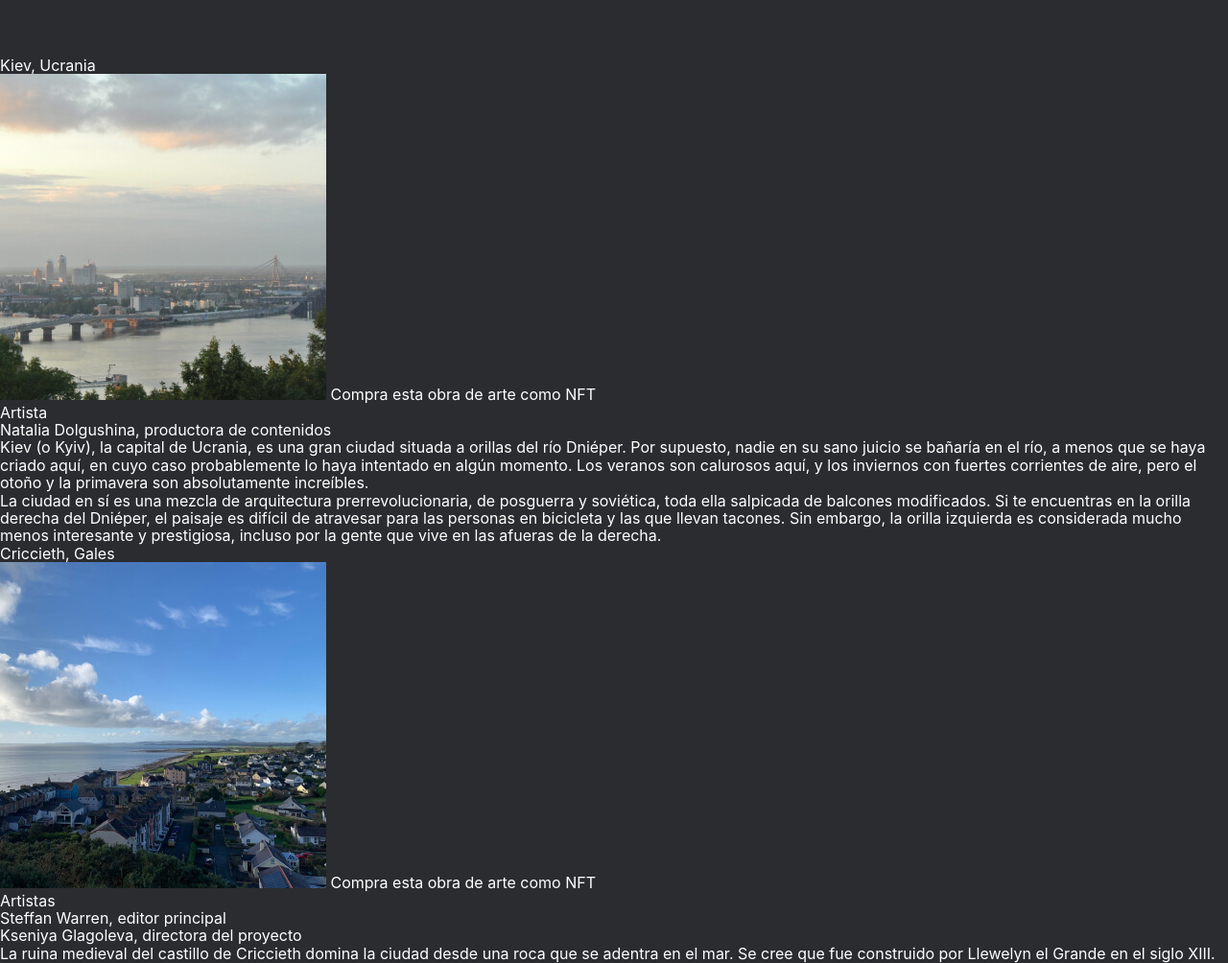
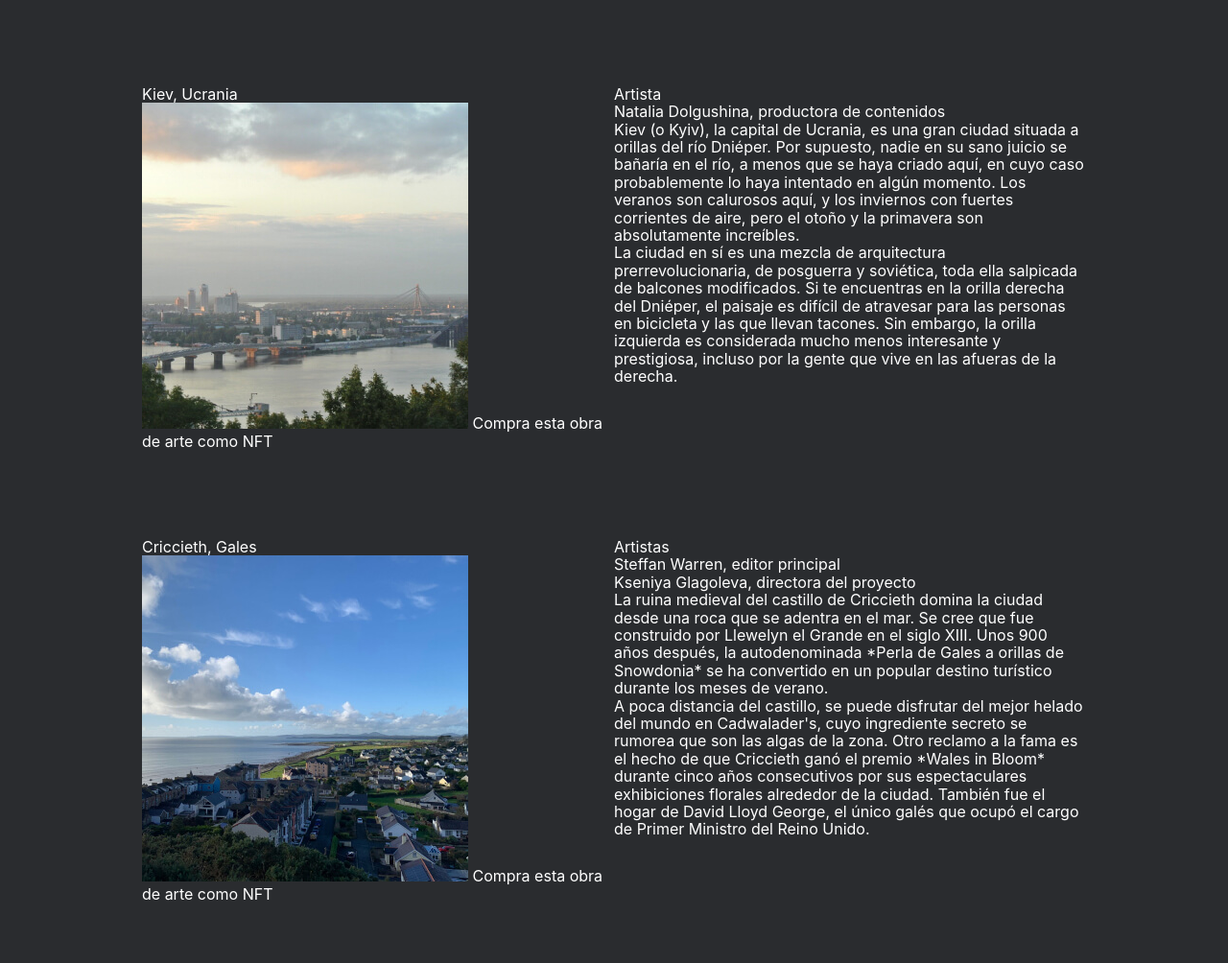
Before and after one commit to jubaan/web_project_3_esp, a plain HTML site: page index.html in a window 1280 px wide. Shown: the part 2333-3337 px from the top of the page at 96% size. Drawn offline with Linux system fonts and the light colour scheme.

Commit message:
Add columns media queries

```diff
--- /dev/null
+++ b/blocks/place/place.css
@@ -0,0 +1,12 @@
+.columns {
+  display: grid;
+  grid-template-columns: 1fr;
+  grid-template-rows: auto;
+}
+
+@media only screen and (min-width: 539px) {
+  .columns {
+    grid-template-columns: repeat(2, 1fr);
+    margin: 88px auto 92px;
+  }
+}
--- /dev/null
+++ b/blocks/places/places.css
@@ -0,0 +1,18 @@
+.places {
+  padding: 0 16px;
+  margin: 62px auto 64px;
+}
+
+@media only screen and (min-width: 539px) {
+  .places {
+    padding: 0 24px;
+    margin: 88px auto 92px;
+  }
+}
+
+@media only screen and (min-width: 769px) {
+  .places {
+    padding: 0 148px;
+    margin: 92px auto;
+  }
+}
--- a/pages/index.css
+++ b/pages/index.css
@@ -17,6 +17,8 @@
 @import url("../blocks/quote/__author.css/quote__author.css");
 @import url("../blocks/photos/photos.css");
 @import url("../blocks/photo-grid/photo-grid.css");
+@import url("../blocks/places/places.css");
+@import url("../blocks/place/place.css");
 
 @font-face {
   font-family: "InterWeb";
```
